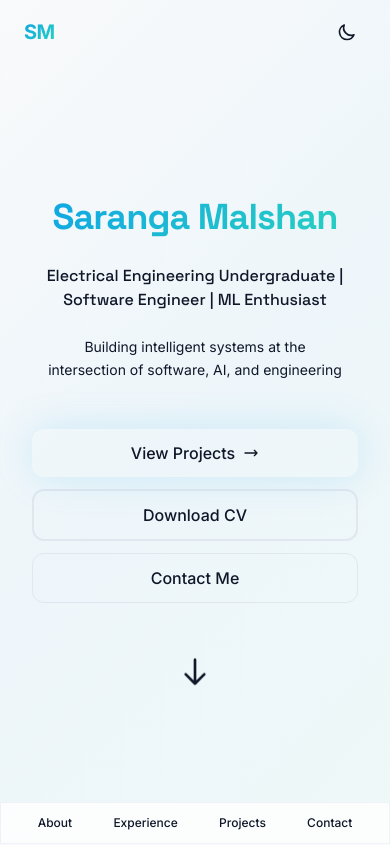
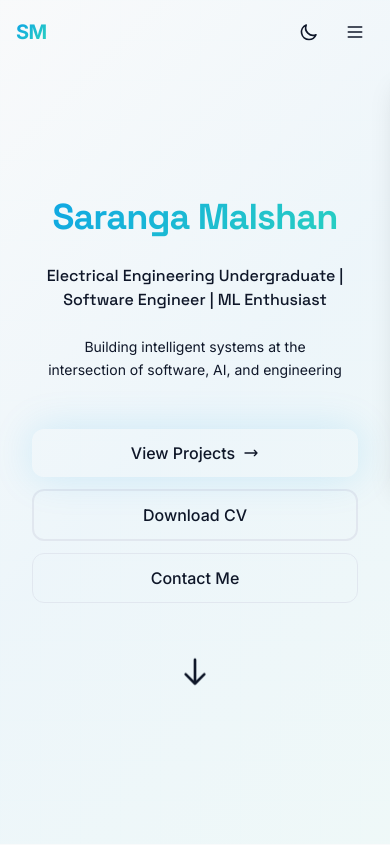
Before and after one commit to SarangaVP/SarangaVP.github.io, a Next.js app: page / in a window 390 px wide. Shown: the top 845 px of the page. Built offline with nearby package versions, Linux system fonts and the light colour scheme.

Commit message:
Enhance Navbar component with mobile menu functionality and improved layout

```diff
--- a/app/components/Navbar.tsx
+++ b/app/components/Navbar.tsx
@@ -6,14 +6,19 @@ import { useTheme } from "../ThemeProvider";
 
 const navItems = [
   { name: "About", href: "#about" },
+  { name: "Skills", href: "#skills" },
   { name: "Experience", href: "#experience" },
   { name: "Projects", href: "#projects" },
+  { name: "Education", href: "#education" },
+  { name: "Certifications", href: "#certifications" },
+  { name: "Leadership", href: "#leadership" },
   { name: "Contact", href: "#contact" },
 ];
 
 export default function Navbar() {
   const [scrolled, setScrolled] = useState(false);
   const [activeSection, setActiveSection] = useState("");
+  const [mobileMenuOpen, setMobileMenuOpen] = useState(false);
   const { theme, toggleTheme } = useTheme();
 
   useEffect(() => {
@@ -43,17 +48,21 @@ export default function Navbar() {
     return () => window.removeEventListener("scroll", handleScroll);
   }, []);
 
+  // Close mobile menu when clicking a link
+  const handleNavClick = () => {
+    setMobileMenuOpen(false);
+  };
+
   return (
+    <>
       <nav
         className={`fixed top-0 left-0 right-0 z-50 transition-all duration-300 ${
-        scrolled
-          ? "glass-card shadow-lg"
-          : "bg-transparent"
+          scrolled ? "glass-card shadow-lg" : "bg-transparent"
         }`}
       >
-      <div className="max-w-7xl mx-auto px-6 md:px-8">
+        <div className="max-w-7xl mx-auto px-4 md:px-8">
           <div className="flex items-center justify-between h-16 md:h-20">
-          {/* Logo - Just SM on mobile */}
+            {/* Logo */}
             <Link
               href="#hero"
               className="text-xl md:text-2xl font-bold tracking-tight hover:opacity-80 transition-opacity"
@@ -61,8 +70,8 @@ export default function Navbar() {
               <span className="gradient-text">SM</span>
             </Link>
 
-          {/* Desktop Navigation - Hidden on mobile */}
-          <div className="hidden md:flex items-center gap-8">
+            {/* Desktop Navigation - Hidden on mobile/tablet */}
+            <div className="hidden lg:flex items-center gap-8">
               {navItems.map((item) => (
                 <Link
                   key={item.name}
@@ -75,14 +84,20 @@ export default function Navbar() {
                 >
                   {item.name}
                   {/* Active indicator */}
-                <span className={`absolute -bottom-1 left-0 h-0.5 bg-gradient-to-r from-primary to-accent transition-all ${
-                  activeSection === item.href.substring(1) ? "w-full" : "w-0 group-hover:w-full"
-                }`} />
+                  <span
+                    className={`absolute -bottom-1 left-0 h-0.5 bg-gradient-to-r from-primary to-accent transition-all ${
+                      activeSection === item.href.substring(1)
+                        ? "w-full"
+                        : "w-0 group-hover:w-full"
+                    }`}
+                  />
                 </Link>
               ))}
             </div>
 
-          {/* Theme Toggle - Always visible */}
+            {/* Right side: Theme Toggle + Mobile Menu Button */}
+            <div className="flex items-center gap-2">
+              {/* Theme Toggle */}
               <button
                 onClick={toggleTheme}
                 className="p-2 rounded-lg hover:bg-gradient-to-br hover:from-primary/10 hover:to-accent/10 transition-all border border-transparent hover:border-primary/20"
@@ -118,20 +133,72 @@ export default function Navbar() {
                   </svg>
                 )}
               </button>
+
+              {/* Mobile Menu Button - Visible on mobile/tablet */}
+              <button
+                onClick={() => setMobileMenuOpen(!mobileMenuOpen)}
+                className="lg:hidden p-2 rounded-lg hover:bg-gradient-to-br hover:from-primary/10 hover:to-accent/10 transition-all border border-transparent hover:border-primary/20"
+                aria-label="Toggle menu"
+              >
+                {mobileMenuOpen ? (
+                  <svg
+                    className="w-5 h-5 text-primary"
+                    fill="none"
+                    viewBox="0 0 24 24"
+                    stroke="currentColor"
+                  >
+                    <path
+                      strokeLinecap="round"
+                      strokeLinejoin="round"
+                      strokeWidth={2}
+                      d="M6 18L18 6M6 6l12 12"
+                    />
+                  </svg>
+                ) : (
+                  <svg
+                    className="w-5 h-5 text-primary"
+                    fill="none"
+                    viewBox="0 0 24 24"
+                    stroke="currentColor"
+                  >
+                    <path
+                      strokeLinecap="round"
+                      strokeLinejoin="round"
+                      strokeWidth={2}
+                      d="M4 6h16M4 12h16M4 18h16"
+                    />
+                  </svg>
+                )}
+              </button>
             </div>
           </div>
+        </div>
+      </nav>
 
-      {/* Mobile Navigation - Bottom sticky bar */}
-      <div className="md:hidden fixed bottom-0 left-0 right-0 border-t border-border/50 glass-card safe-area-bottom">
-        <div className="px-4 py-3 flex justify-around">
+      {/* Mobile Menu Overlay */}
+      {mobileMenuOpen && (
+        <div
+          className="lg:hidden fixed inset-0 z-40 bg-background/80 backdrop-blur-sm"
+          onClick={() => setMobileMenuOpen(false)}
+        />
+      )}
+
+      {/* Mobile Menu Panel */}
+      <div
+        className={`lg:hidden fixed top-16 right-0 z-50 w-64 max-h-[calc(100vh-4rem)] overflow-y-auto glass-card border-l border-border/50 shadow-xl transition-transform duration-300 ease-in-out ${
+          mobileMenuOpen ? "translate-x-0" : "translate-x-full"
+        }`}
+      >
+        <div className="p-4 space-y-1">
           {navItems.map((item) => (
             <Link
               key={item.name}
               href={item.href}
-              className={`text-xs font-medium transition-colors ${
+              onClick={handleNavClick}
+              className={`block px-4 py-3 rounded-xl text-sm font-medium transition-all ${
                 activeSection === item.href.substring(1)
-                  ? "text-primary"
-                  : "text-muted-foreground"
+                  ? "bg-gradient-to-r from-primary/20 to-accent/20 text-primary border border-primary/30"
+                  : "text-muted-foreground hover:text-foreground hover:bg-secondary/50"
               }`}
             >
               {item.name}
@@ -139,6 +206,6 @@ export default function Navbar() {
           ))}
         </div>
       </div>
-    </nav>
+    </>
   );
 }
```
Lines whose indentation alone changed are shown as unchanged.
